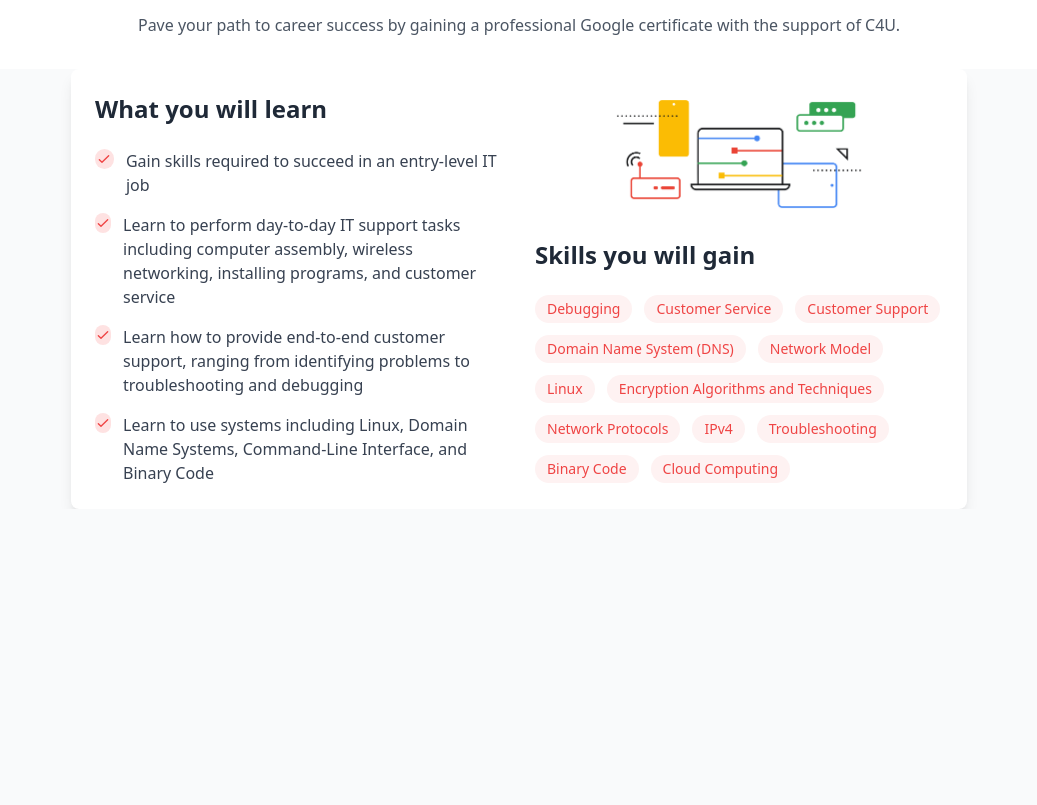
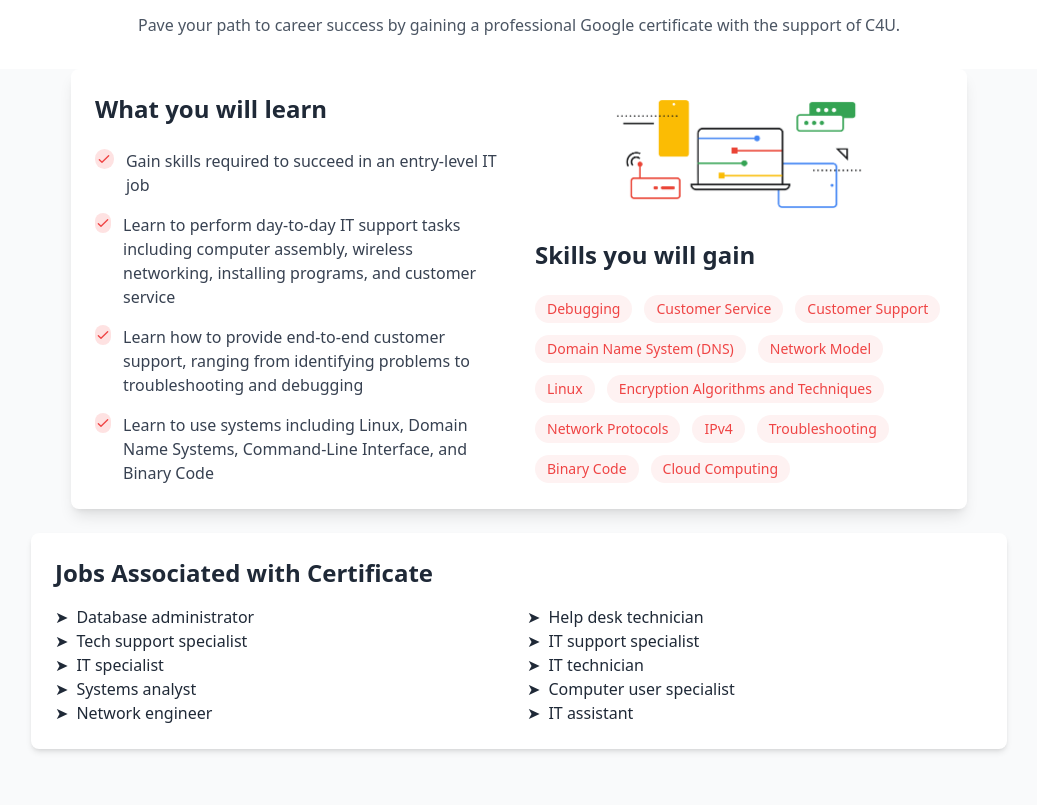
Before and after one commit to afsara-jahen/project-3, a website built with Vite: page index.html in a window 1280 px wide. Shown: the part 643-1448 px from the top of the page, without its empty margins (121-1158 px from the left). Before the commit the page ends 1152 px from the top, so only its background shows below. Built offline with nearby package versions, Linux system fonts and the light colour scheme.

Commit message:
new feature

```diff
--- a/index.html
+++ b/index.html
@@ -164,7 +164,30 @@
 </div>
 
 </div>
+ <!-- Container -->
+ <div class="max-w-5xl mx-auto p-6">
 
+  <!-- Job Associations Section -->
+  <div class="bg-white shadow-md rounded-lg p-6 mb-8">
+    <h2 class="text-2xl font-semibold mb-4">Jobs Associated with Certificate</h2>
+    <div class="grid grid-cols-2 gap-4">
+      <!-- Job titles in two-column layout -->
+      <div>
+        <p class="flex items-center space-x-2"><span>&#x27A4;</span> <span>Database administrator</span></p>
+        <p class="flex items-center space-x-2"><span>&#x27A4;</span> <span>Tech support specialist</span></p>
+        <p class="flex items-center space-x-2"><span>&#x27A4;</span> <span>IT specialist</span></p>
+        <p class="flex items-center space-x-2"><span>&#x27A4;</span> <span>Systems analyst</span></p>
+        <p class="flex items-center space-x-2"><span>&#x27A4;</span> <span>Network engineer</span></p>
+      </div>
+      <div>
+        <p class="flex items-center space-x-2"><span>&#x27A4;</span> <span>Help desk technician</span></p>
+        <p class="flex items-center space-x-2"><span>&#x27A4;</span> <span>IT support specialist</span></p>
+        <p class="flex items-center space-x-2"><span>&#x27A4;</span> <span>IT technician</span></p>
+        <p class="flex items-center space-x-2"><span>&#x27A4;</span> <span>Computer user specialist</span></p>
+        <p class="flex items-center space-x-2"><span>&#x27A4;</span> <span>IT assistant</span></p>
+      </div>
+    </div>
+  </div>
 
 
 
```
